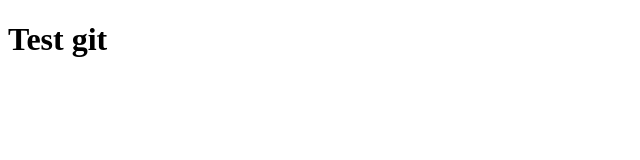
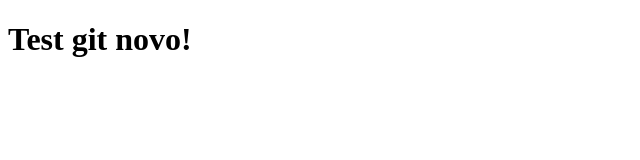
Before and after one commit to ferGuerino/Kenzie_aulas, a plain HTML site: page index.html in a window 1280 px wide. Shown: the whole page, without its empty margins (0-640 px from the left). Drawn offline with Linux system fonts and the light colour scheme.

Commit message:
Alteração tag h1

```diff
--- a/index.html
+++ b/index.html
@@ -7,6 +7,6 @@
     <title>Test git</title>
 </head>
 <body>
-    <h1>Test git</h1>
+    <h1>Test git novo!</h1>
 </body>
 </html>
```
